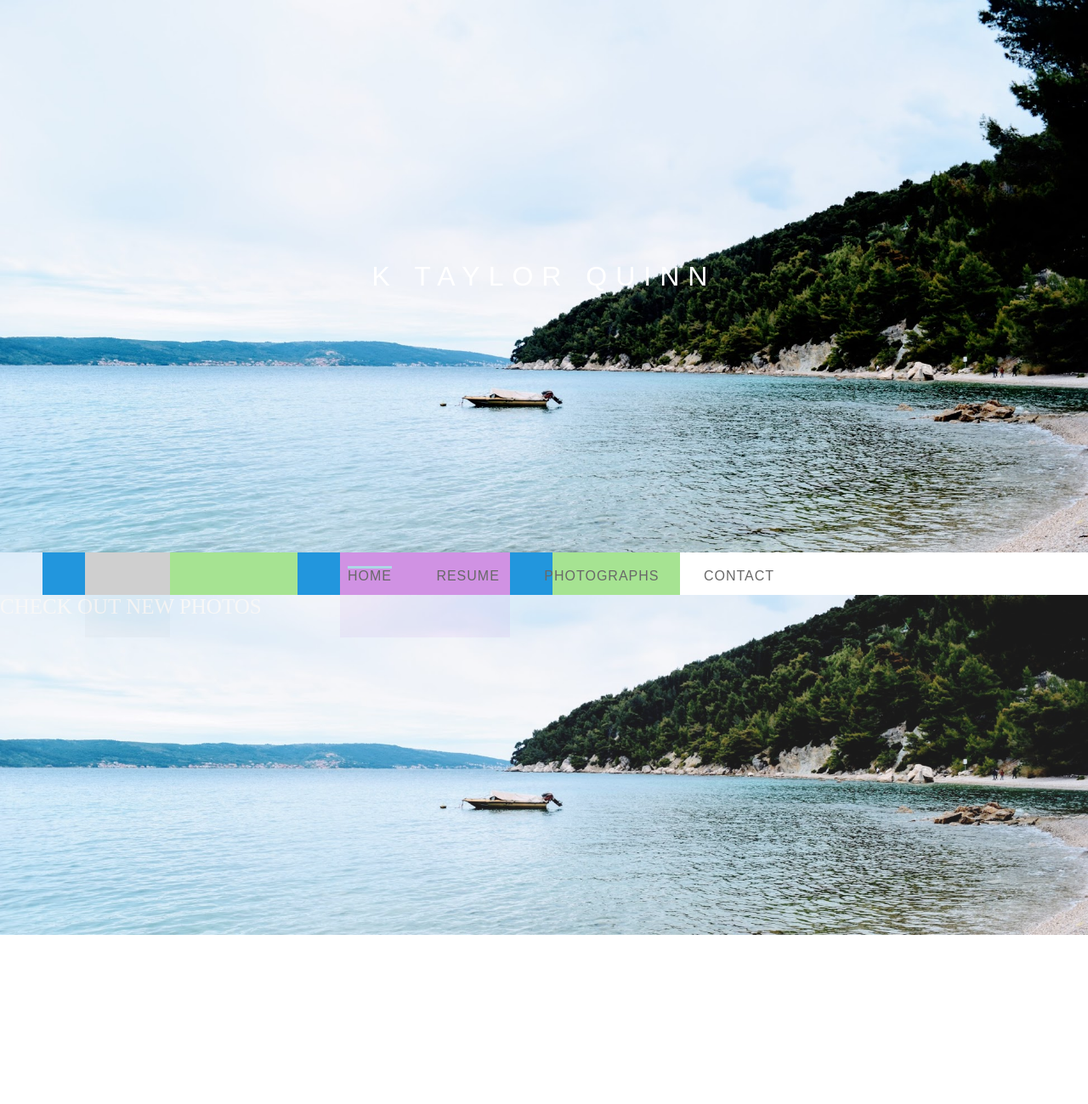
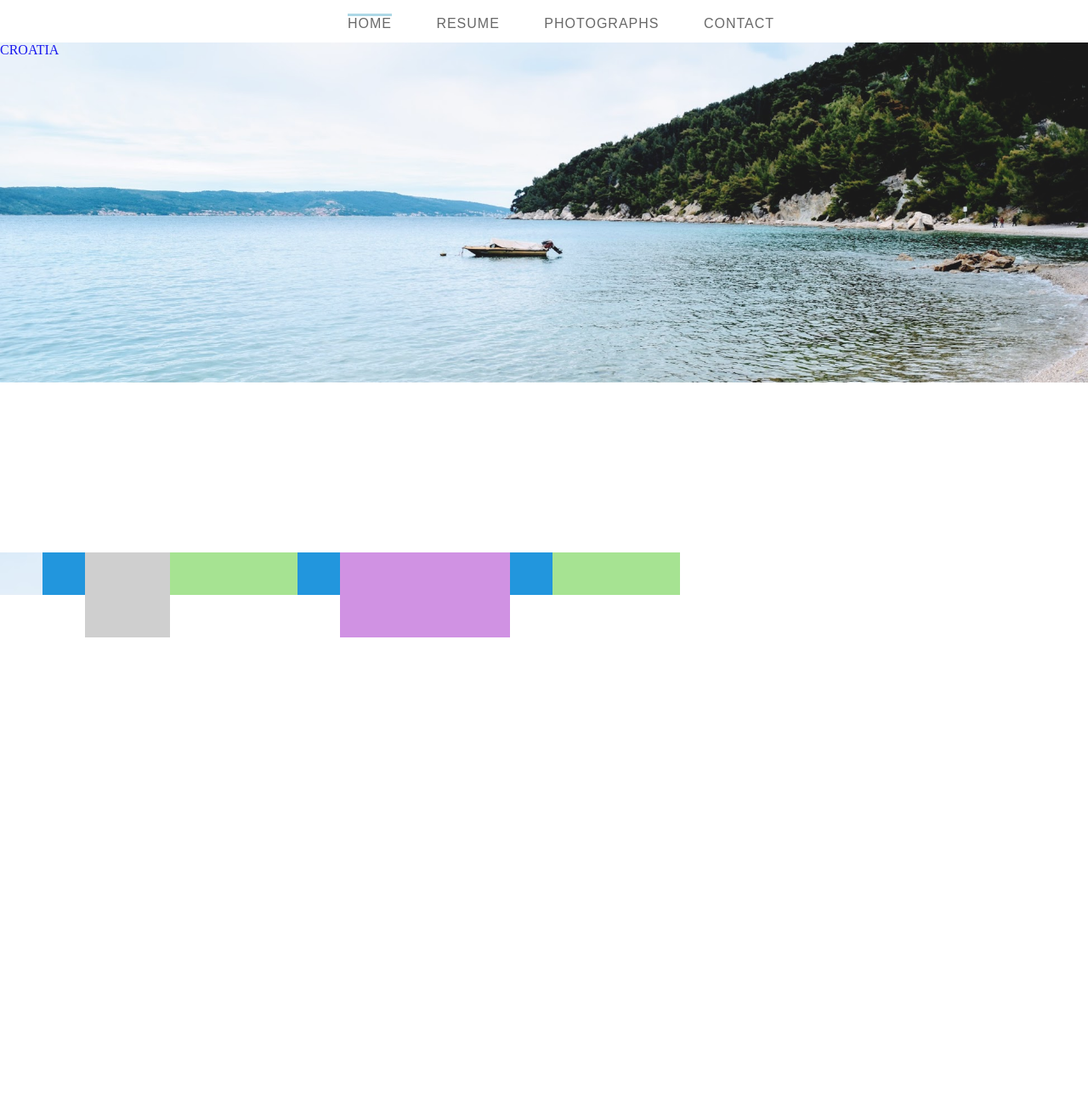
Before and after one commit to taylorquinn/wedding, a PHP site: page /photos.html in a window 1280 px wide. Shown: the top 1299 px of the page at 85% size. Run offline with PHP 8.4, Linux system fonts and the light colour scheme.

Commit message:
pls work

```diff
--- a/photos.html
+++ b/photos.html
@@ -51,9 +51,9 @@
 
 <body>
  <header>
-    <div id="header_pic" class="h3">
+   <!-- <div id="header_pic" class="h3">
       <h1 class="hname"> K TAYLOR QUINN</h1>
-    </div>
+    </div>-->
     <div id="header_nav">
       <nav>
         <ul class="navi">
@@ -68,11 +68,13 @@
 
 
 <div id = "content">
-    <div class="bgimg-2">
+   <div class="bgimg-0">
       <div class="caption">
-       <span class="border" style="background-color:transparent;font-size:25px;color: #f7f7f7;">CHECK OUT NEW PHOTOS</span>
+       <a href="/photographs" style="text-decoration:none">
+        <span class="border">CROATIA</span>
+        </a>
       </div>
-  </div>
+    </div>
 </div>
 </header>
 
--- a/styles.css
+++ b/styles.css
@@ -170,7 +170,7 @@ nav {
 
 }
 
-.bgimg-2 {
+.bgimg-0 {
   background-image: url("images/split_croatia_beach.JPG");
   min-height: 400px;
 }
```
